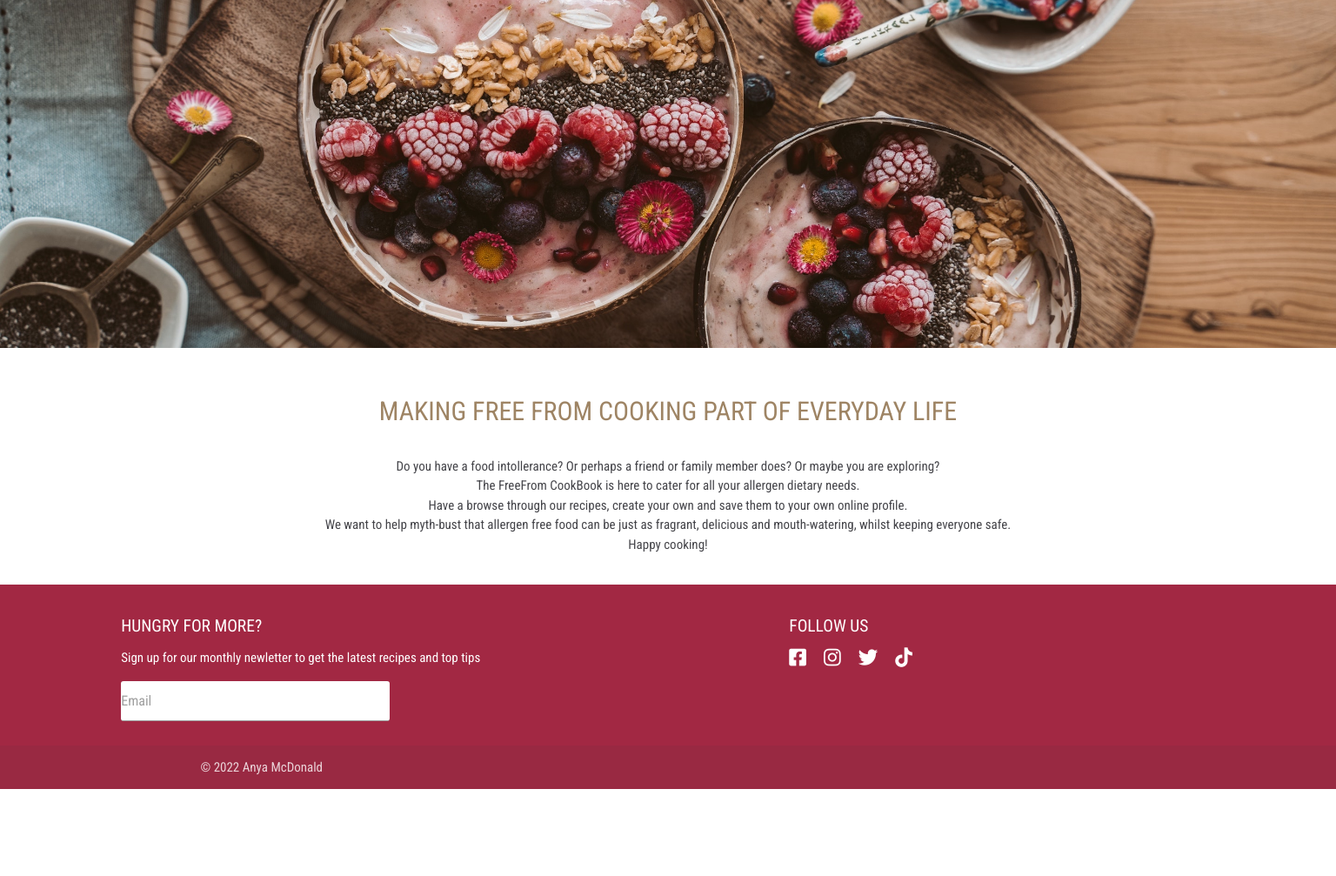
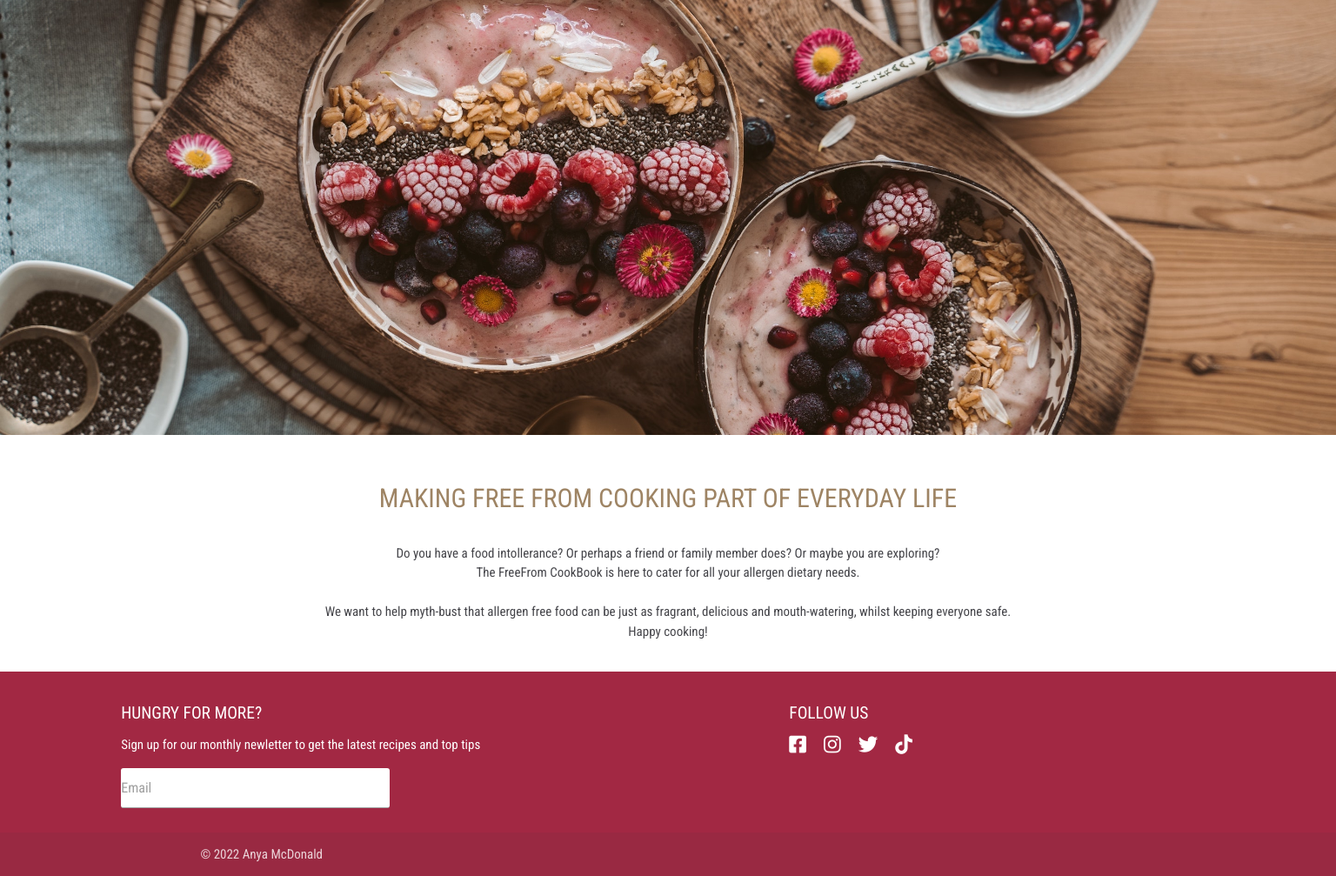
Before and after one commit to anyahush/the-freefrom-cookbook, a Flask app: page / in a window 1536 px wide. Shown: the part 75-1082 px from the top of the page at 87% size. Before the commit the page ends 982 px from the top, so only its background shows below. Run offline with Flask 2, Linux system fonts and the light colour scheme; some libraries are stand-ins or nearby versions.

Commit message:
Update style of home page and navbar

```diff
--- a/static/css/style.css
+++ b/static/css/style.css
@@ -19,7 +19,7 @@ nav {
     box-shadow: none;
 }
 
-nav ul a {
+nav ul a, .fa-bars, .sidenav li>a {
     color: #71717A;
     text-transform: uppercase;
 }
@@ -36,7 +36,7 @@ h2 {
     color: #9e8464;
     text-transform: uppercase;
     text-align: center;
-    font-size: 90%;
+    font-size: 120%;
 }
 
 h3, h4 {
@@ -190,7 +190,7 @@ span {
         font-size: 200%;
     }
     #hero_image {
-        height: 400px;
+        height: 500px;
     }
     #newsletter_email {
         width: 50%;
--- a/static/js/script.js
+++ b/static/js/script.js
@@ -33,6 +33,8 @@
   }
 });
 //End of CI code
+
+
 
 // Add list item to ingredients list when '+' button hit
 // Modified from https://github.com/RussOakham/wanderlust-recipes/blob/master/static/js/script.js
--- a/templates/index.html
+++ b/templates/index.html
@@ -1,8 +1,9 @@
 {% extends "base.html" %}
 {% block content %}
+<div class="row" id="hero_image">
+</div>
+<div class="container">
 
-    <div class="row" id="hero_image">
-    </div>
     <div class="row">
         <div class="col s12">
             <h2>Making free from cooking part of everyday life</h2>
@@ -12,8 +13,7 @@
             <p class="message">Do you have a food intollerance? Or perhaps a friend or family member does?
                 Or maybe you are exploring?<br>
                 The FreeFrom CookBook is here to cater for all your allergen dietary needs. <br>
-                Have a browse through our recipes, create your own and save them to your own online
-                profile.<br>
+                <br>
                 We want to help myth-bust that allergen free food can be just as fragrant, delicious
                 and mouth-watering, whilst keeping everyone safe.<br>
                 Happy cooking!
@@ -22,6 +22,8 @@
         </div>
     </div>
 
+</div>
+
 
 
 {% endblock %}
```
